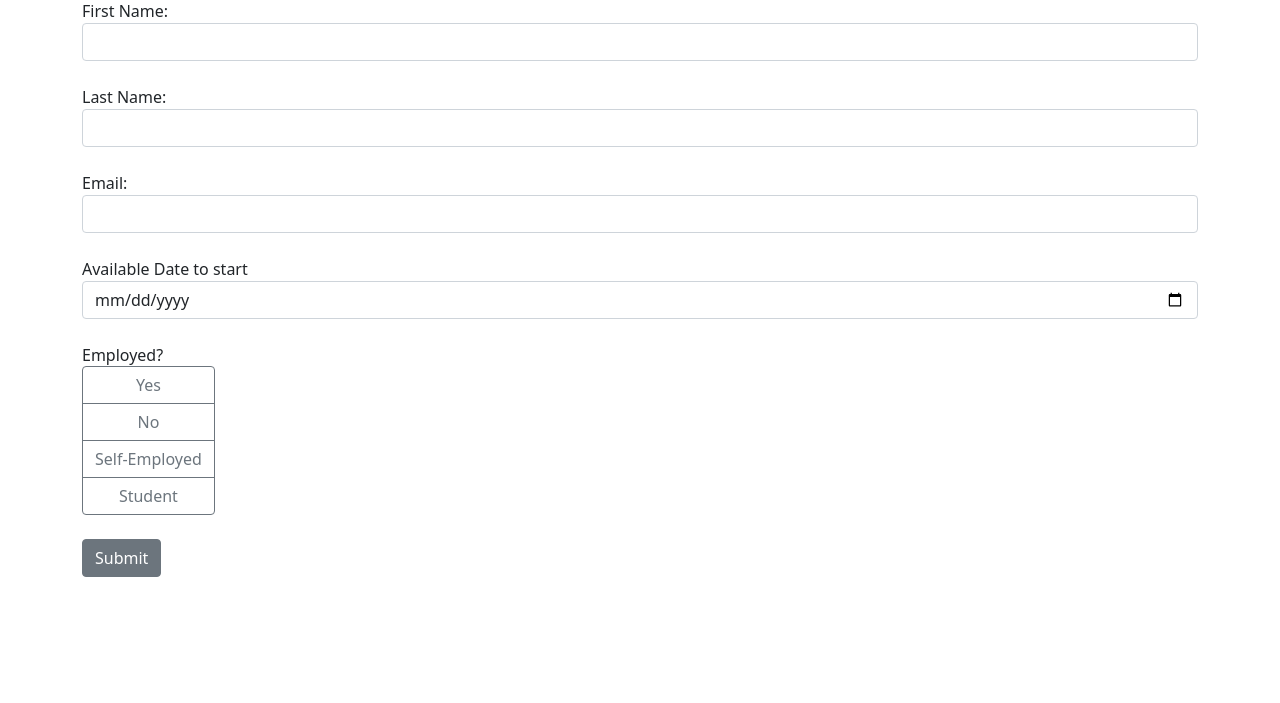
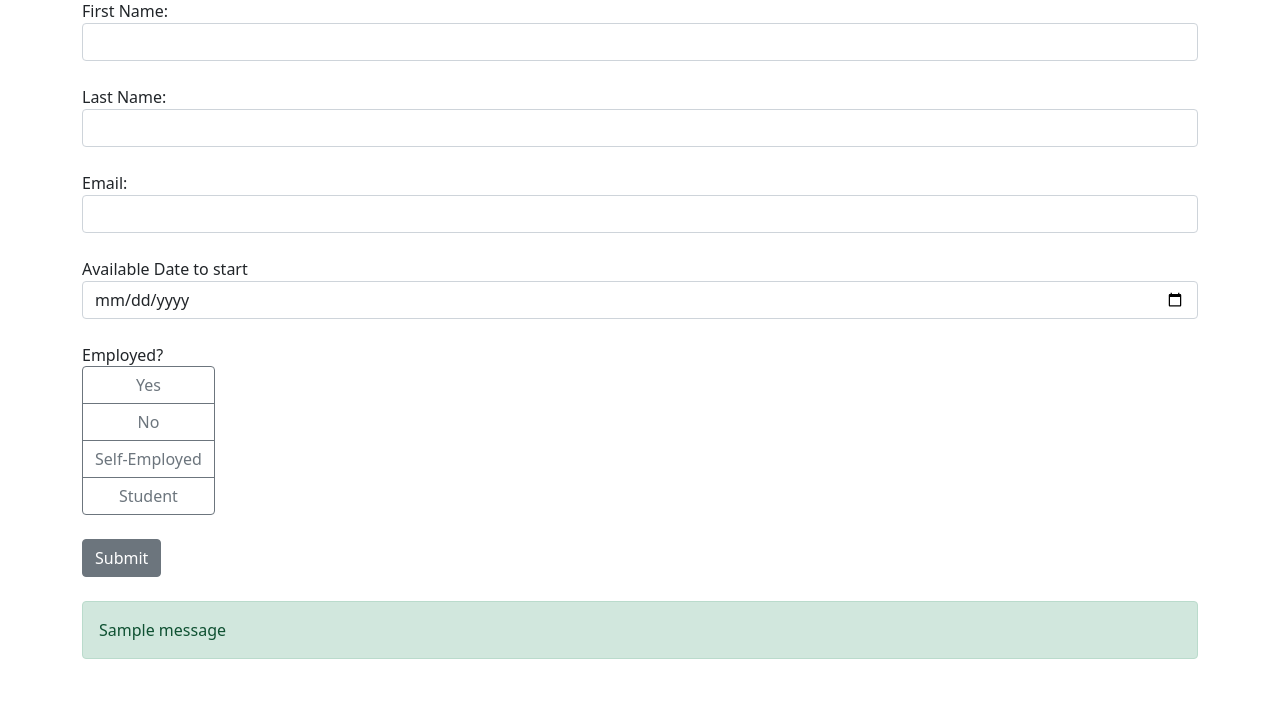
Before and after one commit to angeljmercado/job-application-web-form-flask_version, a Flask app: page / in a window 1280 px wide. Shown: the part 97-800 px from the top of the page. Run offline with Flask 3, Linux system fonts and the light colour scheme; tables that the repository leaves empty hold one stand-in row (values such as "Sample post"); one stand-in notice (Sample message) is shown.

Commit message:
add an alert notification for sucessful submissions

```diff
--- a/main.py
+++ b/main.py
@@ -1,5 +1,5 @@
 from datetime import datetime
-from flask import Flask, render_template, request
+from flask import Flask, render_template, request, flash
 from flask_sqlalchemy import SQLAlchemy
 
 app = Flask(__name__)
@@ -33,6 +33,9 @@ def index():
         email=email, date=date, occupation=occupation)
         db.session.add(form)
         db.session.commit()
+
+        #Message after user presses submit
+        flash("Your form was submitted sucessfully!", "success")
     return render_template("index.html")
 
 if __name__ == "__main__":
--- a/templates/index.html
+++ b/templates/index.html
@@ -42,6 +42,15 @@
                     </div>
                 </div>
                 <button class="btn btn-secondary mb-4" type="submit"> Submit </button>
+                {% with messages = get_flashed_messages() %}
+                {% if messages %}
+                <div class="alert alert-success">
+                    {% for message in messages %}
+                        {{ message }}
+                    {% endfor %}
+                </div>
+                {% endif %}
+                {% endwith %}
             </form>
         </div>
         <script src="https://code.jquery.com/jquery-3.6.0.min.js"></script>
```
